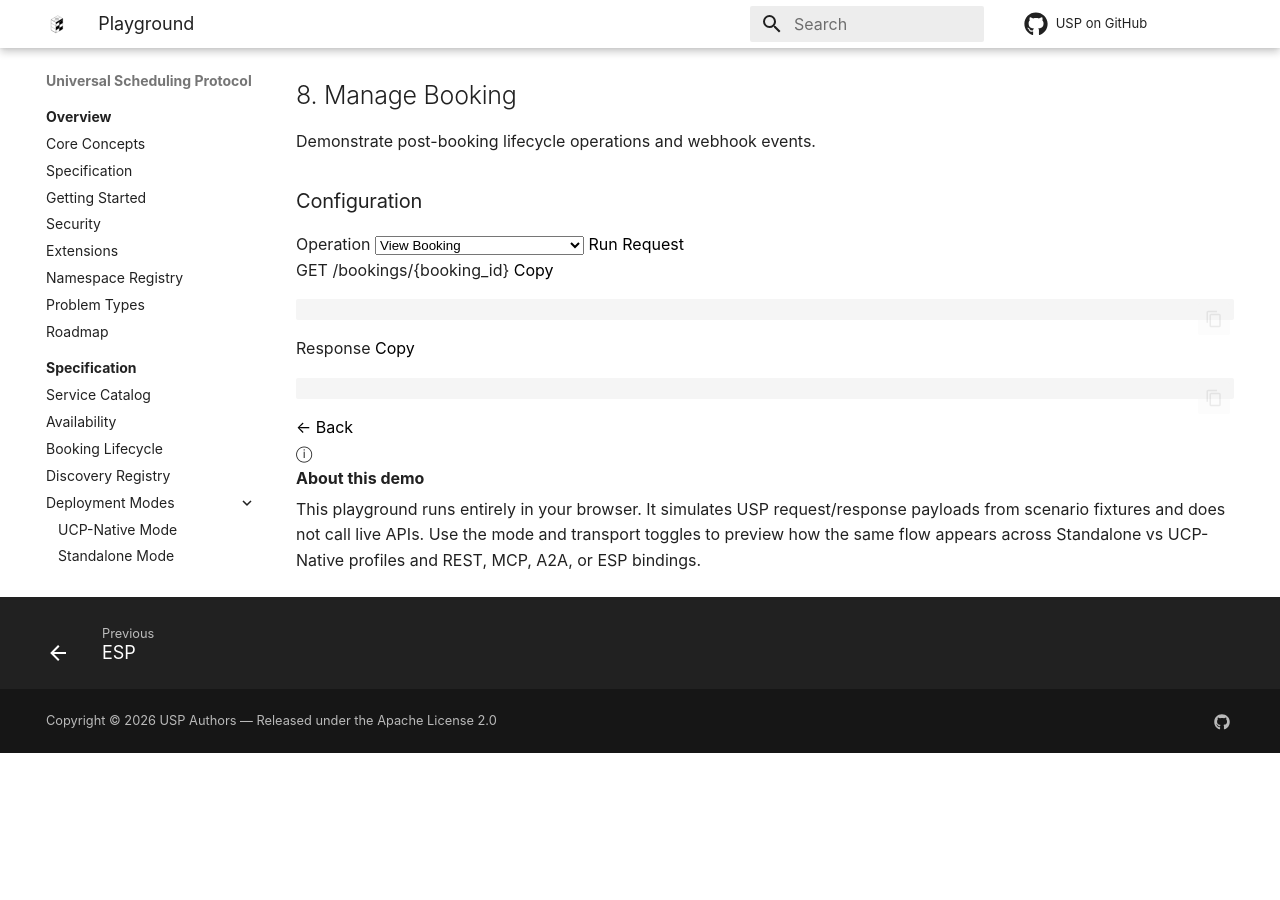
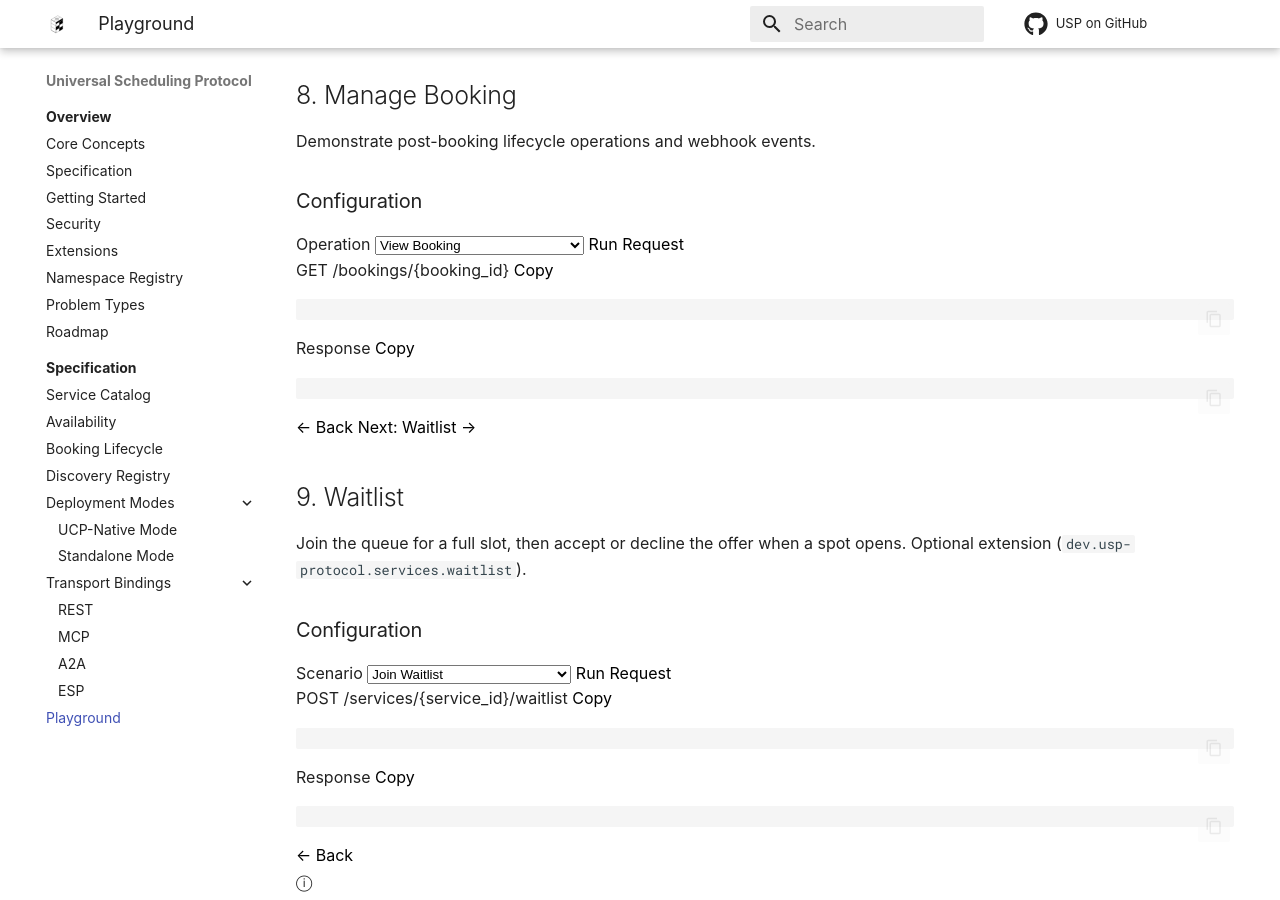
Before and after one commit to wix/universal-scheduling-protocol, an MkDocs documentation site: the page built from site-docs/playground/index.md, in a window 1280 px wide and 900 px high, scrolled down 3414 px. Built offline with MkDocs 1.6.1 and Material for MkDocs 9.7.7, drawn with Linux system fonts in a browser that asks for light colours; some web fonts are replaced; comment, search, counter and statistics services are not loaded; before the commit the page ends 4167 px from its top, so only the background shows below that; some of the changed text lies outside the part shown.

Commit message:
Add the Waitlist playground step and guard its fixtures (#41)
The waitlist extension (Section 11.1, dev.usp-protocol.services.waitlist) had
four authored, served, schema-valid playground fixtures and no step to reach
them from - a published extension whose demo nobody could run, and the last
scenario file outside the reachability check.

- adds step 9 with all four scenarios, and a Next button from Manage Booking
- binds waitlist.json to the check, so PLAYGROUND_UNREACHABLE_SCENARIOS is now
  empty with nothing outside its scope. A new or renamed waitlist fixture would
  previously have gone unchecked - the same silence that let eight
  booking-questions scenarios ship unreachable.
- teaches playground-controller.js to render a webhook-shaped fixture.
  offer_received carries webhook_payload rather than request/response, so it
  would have fallen through to the `GET /` default and rendered its own
  description as the body. It now reports POST /webhooks (simulated), matching
  how the manage step presents booking webhooks.
- moves UCP-Native to the left of the mode toggle; it became the default
  earlier, which left the active option on the right.

Verified in a browser against a local build: all four scenarios run and render
the right method, path and payload, no console errors.

Co-authored-by: Claude Opus 5 <noreply@anthropic.com>

```diff
--- a/overrides/playground.html
+++ b/overrides/playground.html
@@ -26,8 +26,8 @@
   {# ── Header: Mode + Title + Transport ── #}
   <div class="pg-header">
     <div class="pg-mode-toggle" id="pg-mode-toggle">
+      <button class="pg-toggle-btn pg-toggle-active" data-mode="ucp-native">UCP-Native</button>
       <button class="pg-toggle-btn" data-mode="standalone">Standalone</button>
-      <button class="pg-toggle-btn pg-toggle-active" data-mode="ucp-native">UCP-Native</button>
     </div>
     <h1>USP Playground</h1>
     <div class="pg-transport-toggle" id="pg-transport-toggle">
@@ -51,6 +51,7 @@
     <button class="pg-step-pill" data-step="book"><span class="pg-pill-num">6</span> Create Booking</button>
     <button class="pg-step-pill" data-step="payment"><span class="pg-pill-num">7</span> Payment</button>
     <button class="pg-step-pill" data-step="manage"><span class="pg-pill-num">8</span> Manage Booking</button>
+    <button class="pg-step-pill" data-step="waitlist"><span class="pg-pill-num">9</span> Waitlist</button>
   </div>
 
   {# ══════════════════════════════════════════════════════════════════
@@ -438,6 +439,53 @@
     </div>
     <div class="pg-step-footer">
       <button class="pg-btn pg-btn-back" data-prev="payment">← Back</button>
+      <button class="pg-btn pg-btn-next" data-next="waitlist">Next: Waitlist →</button>
+    </div>
+  </section>
+
+  {# ══════════════════════════════════════════════════════════════════
+     STEP 9 — Waitlist (optional extension, Section 11.1)
+     ══════════════════════════════════════════════════════════════════ #}
+  <section class="pg-step" data-step="waitlist">
+    <h2>9. Waitlist</h2>
+    <p>Join the queue for a full slot, then accept or decline the offer when a
+      spot opens. Optional extension
+      (<code>dev.usp-protocol.services.waitlist</code>).</p>
+
+    <div class="pg-split">
+      <div class="pg-config-panel">
+        <h3>Configuration</h3>
+        <label>Scenario</label>
+        <select class="pg-select" id="pg-waitlist-scenario">
+          <option value="join_waitlist" selected>Join Waitlist</option>
+          <option value="offer_received">Webhook: waitlist.spot_offered</option>
+          <option value="accept_offer">Accept Offer</option>
+          <option value="decline_offer">Decline Offer</option>
+        </select>
+        <button class="pg-btn pg-btn-run" id="pg-waitlist-run">
+          <span class="pg-btn-text">Run Request</span>
+        </button>
+      </div>
+      <div class="pg-panes">
+        <div class="pg-code-panel">
+          <div class="pg-pane-header">
+            <span class="pg-method-badge pg-method-post" id="pg-waitlist-method">POST</span>
+            <span class="pg-path" id="pg-waitlist-path">/services/{service_id}/waitlist</span>
+            <button class="pg-btn pg-btn-copy" data-target="pg-waitlist-request">Copy</button>
+          </div>
+          <pre class="pg-code"><code id="pg-waitlist-request"></code></pre>
+        </div>
+        <div class="pg-code-panel">
+          <div class="pg-pane-header">
+            <span class="pg-label">Response</span>
+            <button class="pg-btn pg-btn-copy" data-target="pg-waitlist-response">Copy</button>
+          </div>
+          <pre class="pg-code"><code id="pg-waitlist-response"></code></pre>
+        </div>
+      </div>
+    </div>
+    <div class="pg-step-footer">
+      <button class="pg-btn pg-btn-back" data-prev="manage">← Back</button>
       <span></span>
     </div>
   </section>
```
Also changed, not shown: CHANGE_LOG.md (+9 -0 lines), 2 other files.
